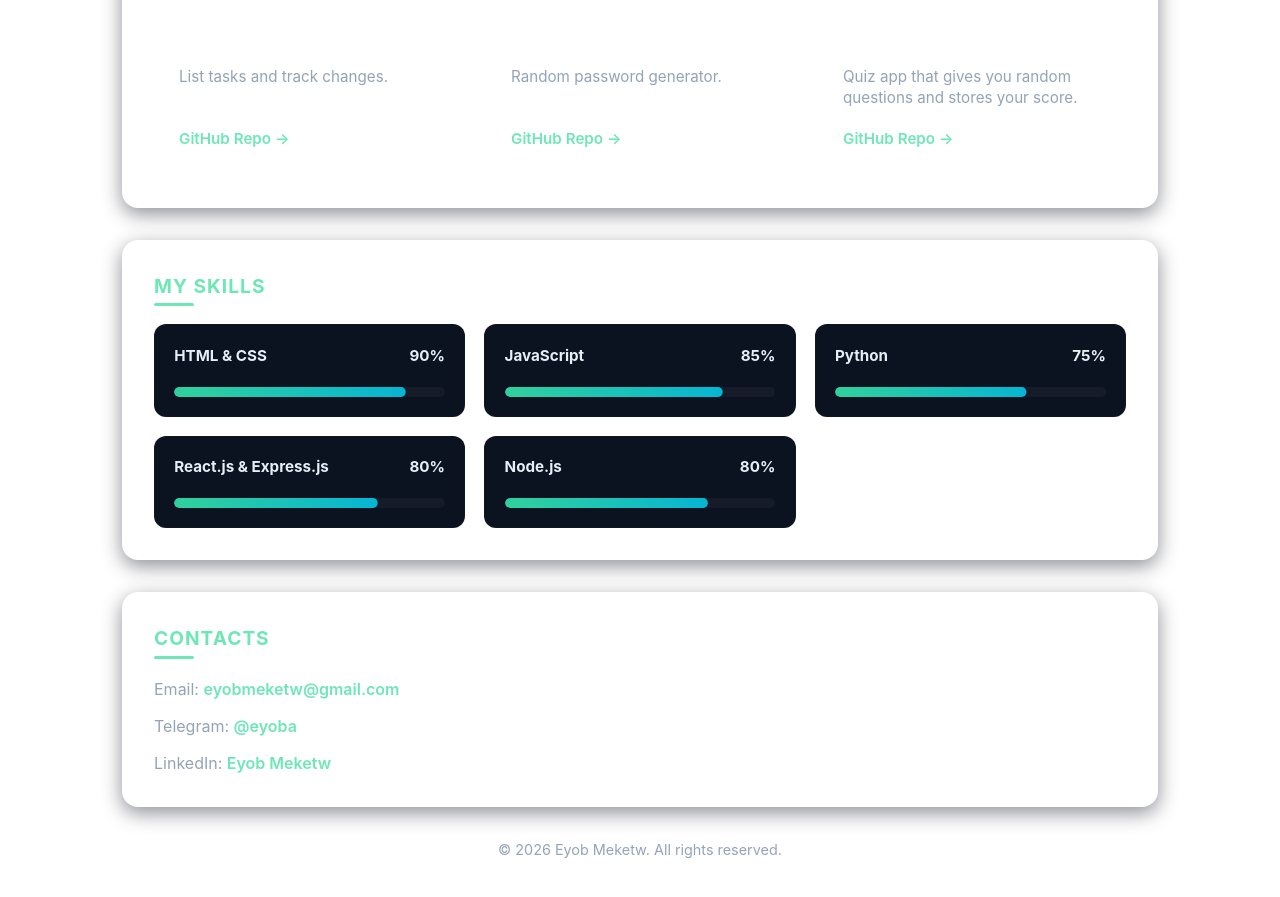
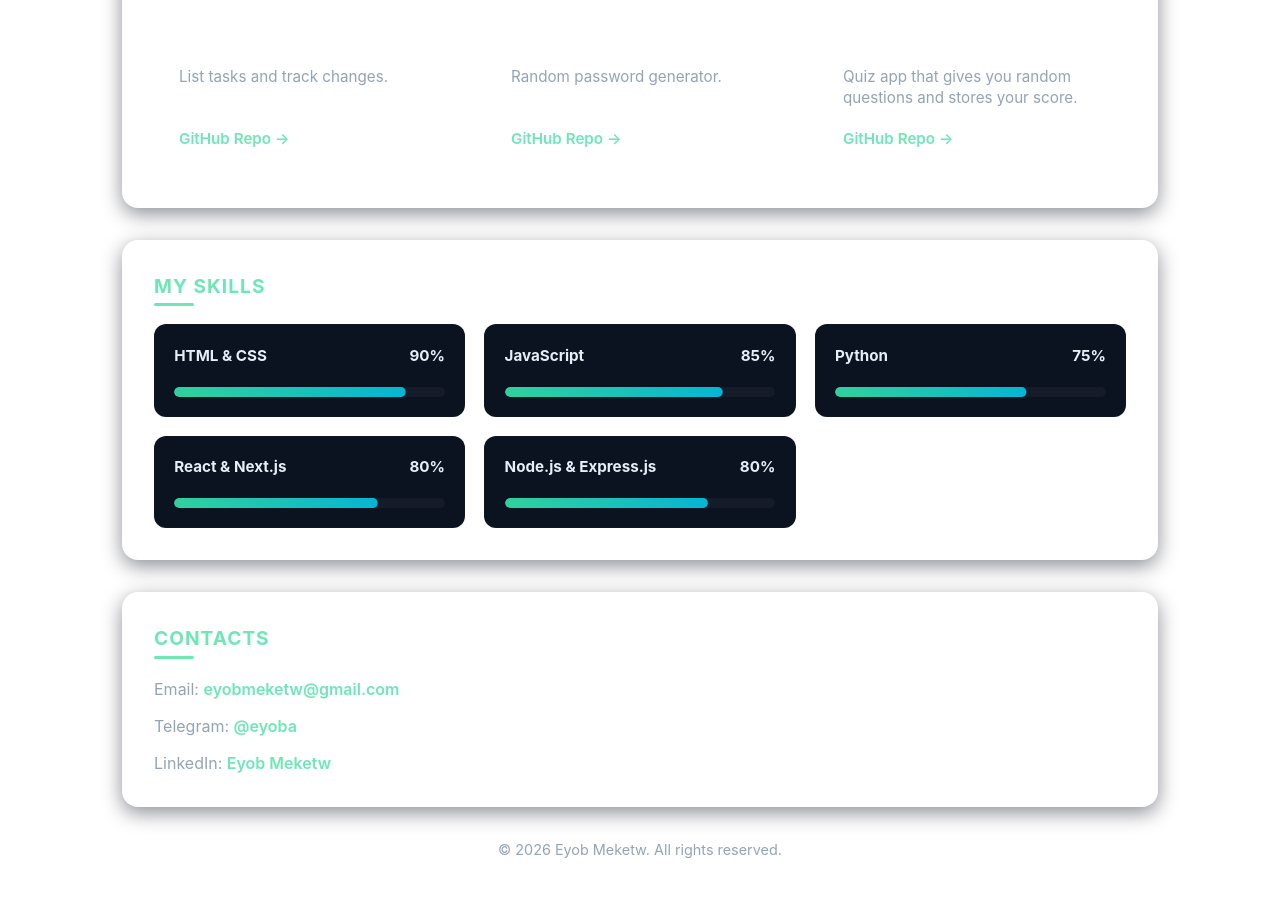
Before and after one commit to beyob687-byte/porsonal-web, a plain HTML site: page index.html in a window 1280 px wide. Shown: the part 695-1592 px from the top of the page. Drawn offline with Linux system fonts and the light colour scheme.

Commit message:
Update index.html

```diff
--- a/index.html
+++ b/index.html
@@ -98,14 +98,14 @@
                     </div>
                     <div class="skill">
                         <div class="skill-row">
-                            <span>React.js & Express.js</span>
+                            <span>React & Next.js </span>
                             <span>80%</span>
                         </div>
                         <div class="progress"><i style="width: 80%;"></i></div>
                     </div>
                     <div class="skill">
                         <div class="skill-row">
-                            <span>Node.js</span>
+                            <span>Node.js & Express.js</span>
                             <span>80%</span>
                         </div>
                         <div class="progress"><i style="width: 80%;"></i></div>
```
